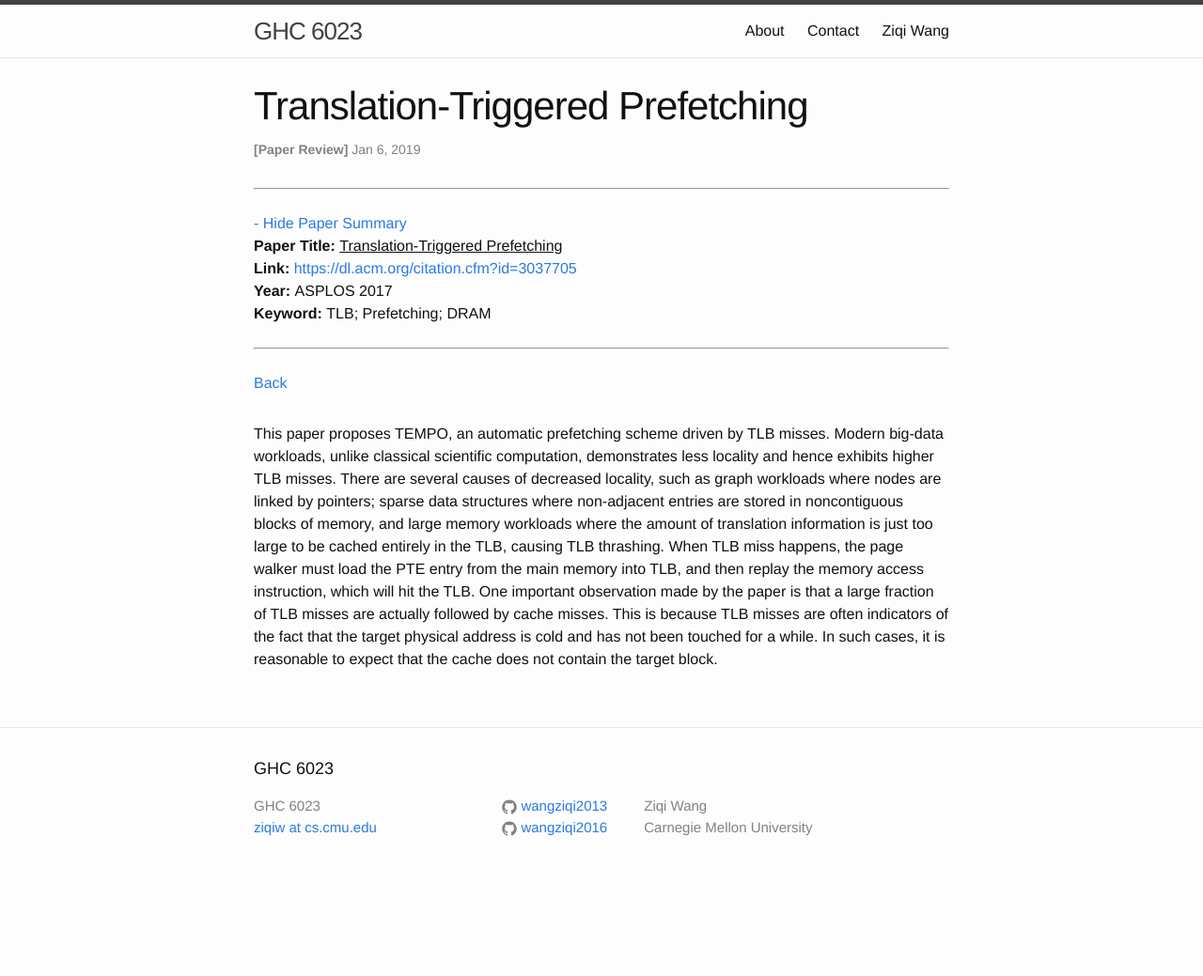
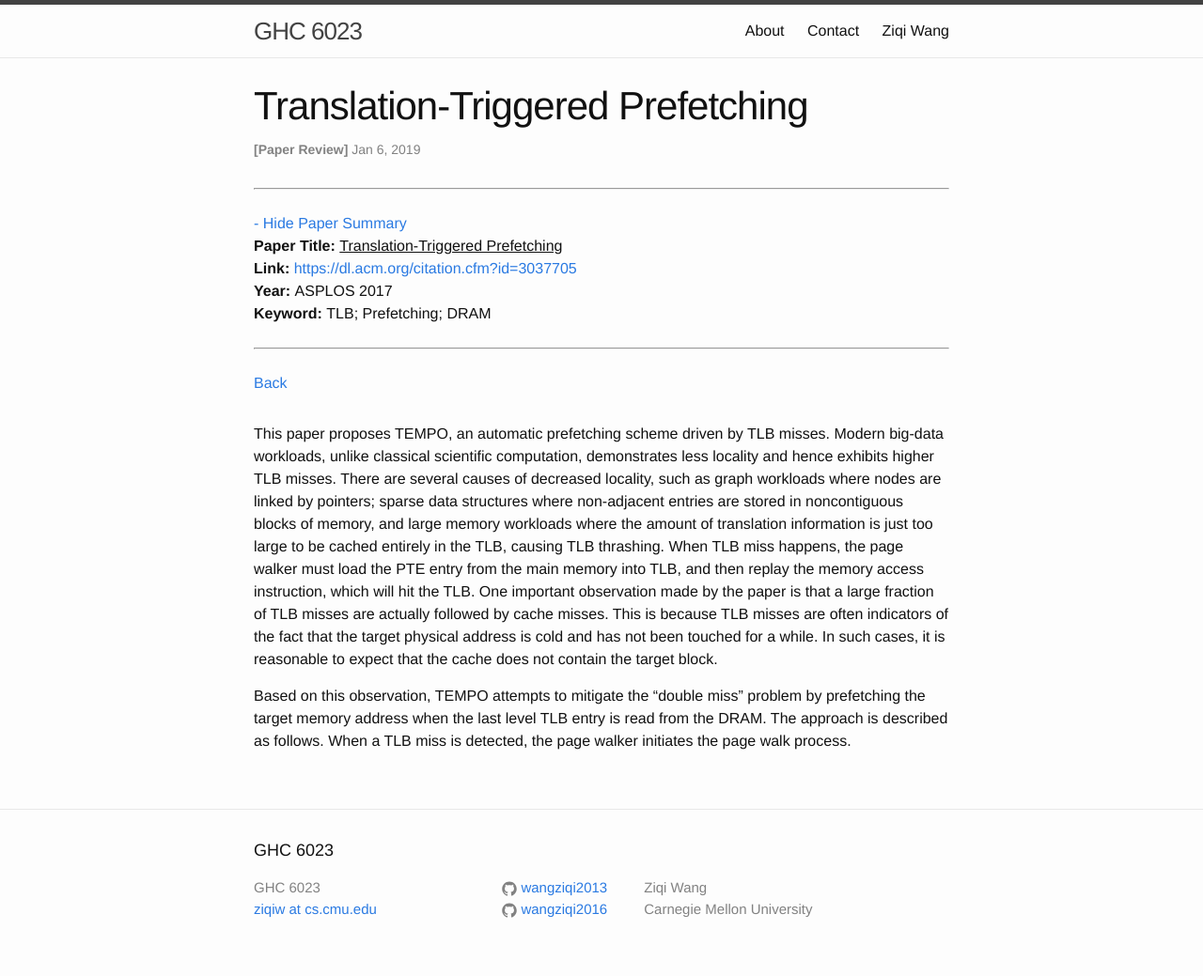
Before and after one commit to wangziqi2013/wangziqi2013.github.io, a Jekyll site: the page built from _posts/2019-01-05-translation-triggered-prefetching.markdown, in a window 1280 px wide. Shown: the whole page at 94% size. Built offline with Jekyll 4.4.1, drawn with Linux system fonts in a browser that asks for light colours; before the commit the page ends 952 px from its top, so only the background shows below that.

Commit message:
Working on page walk

```diff
--- a/_posts/2019-01-05-translation-triggered-prefetching.markdown
+++ b/_posts/2019-01-05-translation-triggered-prefetching.markdown
@@ -22,3 +22,7 @@ the main memory into TLB, and then replay the memory access instruction, which w
 by the paper is that a large fraction of TLB misses are actually followed by cache misses. This is because TLB misses are often
 indicators of the fact that the target physical address is cold and has not been touched for a while. In such cases, it is
 reasonable to expect that the cache does not contain the target block.
+
+Based on this observation, TEMPO attempts to mitigate the "double miss" problem by prefetching the target memory address when
+the last level TLB entry is read from the DRAM. The approach is described as follows. When a TLB miss is detected, the page walker
+initiates the page walk process.
```
